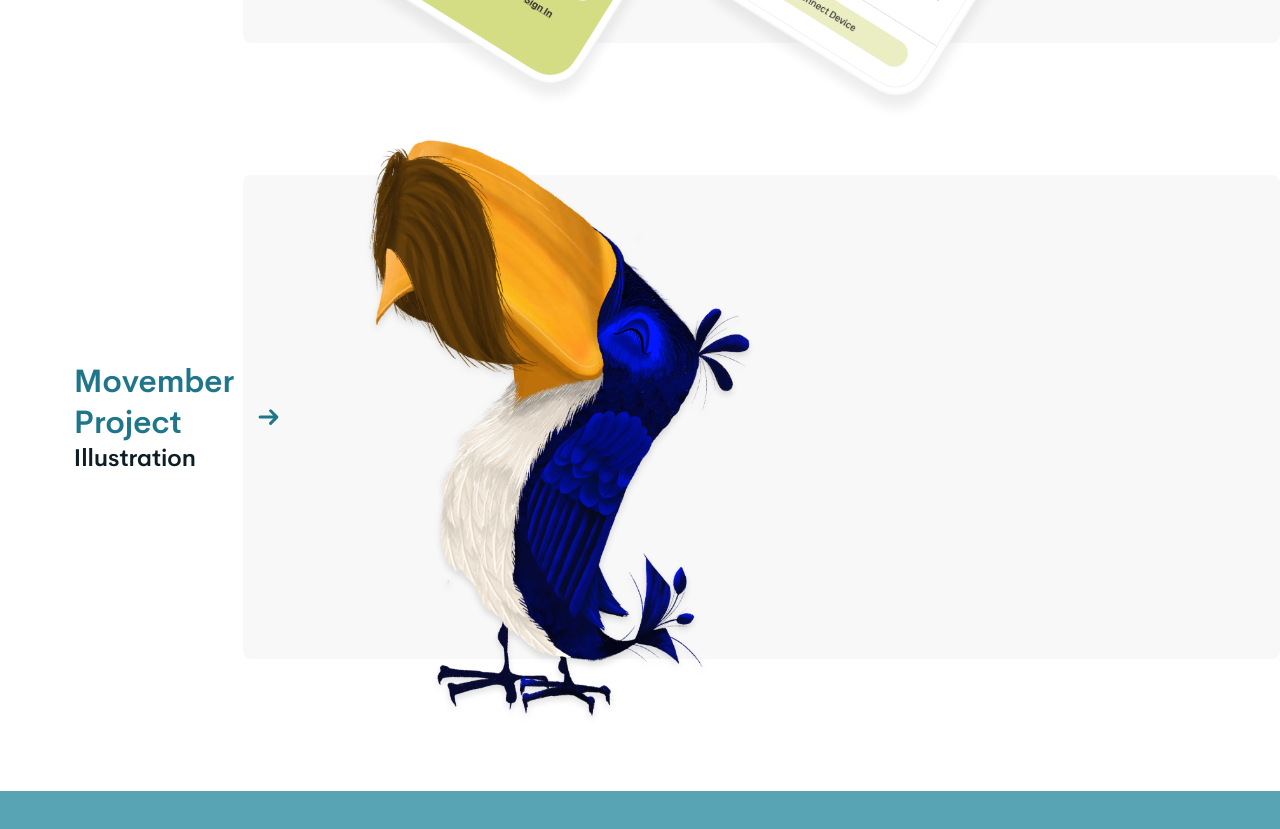
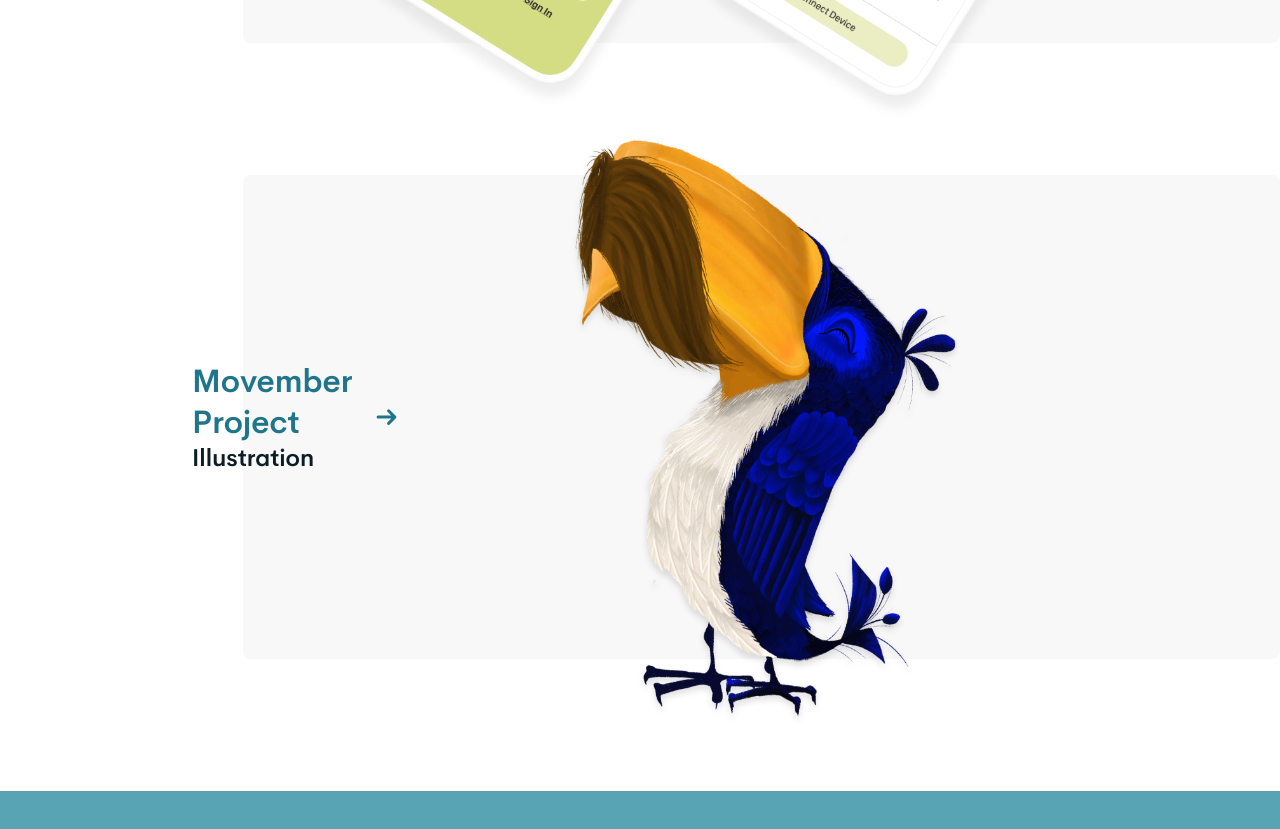
Before and after one commit to JoelChev/sarahhkeast_portfolio, a React (Create React App) app in the folder sarahhkeast_portfolio/: page / in a window 1280 px wide. Shown: the part 1580-2409 px from the top of the page. Built offline with nearby package versions, Linux system fonts and the light colour scheme.

Commit message:
Aligned homepage assets and added styling to the highlight

```diff
--- a/sarahhkeast_portfolio/src/components/project-card.jsx
+++ b/sarahhkeast_portfolio/src/components/project-card.jsx
@@ -1,26 +1,29 @@
 import React, { memo } from 'react';
+import classnames from 'classnames';
 import PropTypes from "prop-types";
 
 import ArrowRightBlue from '../assets/arrow-right-blue.svg';
 
 const projectCard = 'project-card';
 
-const ProjectCard = ({ id, title, subTitle, highLightedProject,
+const ProjectCard = ({ id, title, subTitle, highLightedProject, leavingHighlight,
     handleProjectMouseEnter, handleProjectMouseLeave, images }) => (
 
         <a className={`${projectCard}`}
             href={`/project/${id}`}
             onMouseEnter={() => handleProjectMouseEnter(id)}
-            onMouseLeave={() => handleProjectMouseLeave()}
+            onMouseLeave={() => handleProjectMouseLeave(id)}
             id={`project-${id}`}>
             <div className={`${projectCard}__text-container`}>
                 <div className={`${projectCard}__title-container`}>
-                    {
-                        highLightedProject === id ?
-                            <div className={`${projectCard}__highlight`} />
-                            : null
-                    }
                     <div className={`${projectCard}__title-align-container`}>
+                        {
+                            highLightedProject === id ?
+                                <div className={classnames(`${projectCard}__highlight`,
+                                    leavingHighlight === id ? `${projectCard}__highlight--hiding` : ''
+                                )} />
+                                : null
+                        }
                         <h4 className={`${projectCard}__title`}>{title}</h4>
                         <h4 className={`${projectCard}__sub-title`}>{subTitle}</h4>
                     </div>
@@ -32,7 +35,8 @@ const ProjectCard = ({ id, title, subTitle, highLightedProject,
 
             <div className={`${projectCard}__image-container`}>
                 <div className={`${projectCard}__image-background-mobile`} />
-                <img className={`${projectCard}__image`}
+                <img className={classnames(`${projectCard}__image`,
+                    images.align === 'center' ? `${projectCard}__image--center` : '')}
                     src={require(`../assets/landing/${images.src}.png`)}
                     alt={`Project ${title} image`} />
                 <img className={`${projectCard}__image-mobile`}
@@ -47,6 +51,7 @@ ProjectCard.propTypes = {
     title: PropTypes.string,
     subTitle: PropTypes.string,
     highLightedProject: PropTypes.bool,
+    leavingHighlight: PropTypes.bool,
     handleProjectMouseEnter: PropTypes.func,
     handleProjectMouseLeave: PropTypes.func,
     images: PropTypes.arrayOf(PropTypes.object),
--- a/sarahhkeast_portfolio/src/constants/projects.json
+++ b/sarahhkeast_portfolio/src/constants/projects.json
@@ -5,6 +5,7 @@
                 "title": "Yokko",
                 "subTitle": "UX/UI",
                 "images": {
+                    "align": "left",
                     "src": "yokko-home-page",
                     "src_mobile": "yokko-home-page-mobile"
                 }
@@ -63,6 +64,7 @@
                 "title": "Movember\nProject",
                 "subTitle": "Illustration",
                 "images": {
+                    "align": "center",
                     "src": "movember-home-page",
                     "src_mobile": "movember-home-page-mobile"
                 }
--- a/sarahhkeast_portfolio/src/pages/landing-page.jsx
+++ b/sarahhkeast_portfolio/src/pages/landing-page.jsx
@@ -23,19 +23,24 @@ const landingPage = 'landingPage';
 class LandingPage extends Component {
 
     state = {
-        highLightedProject: null
+        highLightedProject: null,
+        leavingHighlight: null
     }
 
     handleProjectMouseEnter = (projectId) => {
         this.setState({ highLightedProject: projectId });
     }
 
-    handleProjectMouseLeave = () => {
-        this.setState({ highLightedProject: null });
+    handleProjectMouseLeave = (projectId) => {
+        this.setState({ leavingHighlight: projectId });
+        setTimeout(() => {
+            this.setState({ highLightedProject: null });
+            this.setState({ leavingHighlight: null });
+        }, 201);
     }
 
     renderProjectCards() {
-        const { highLightedProject } = this.state;
+        const { highLightedProject, leavingHighlight } = this.state;
         const { projects } = Projects;
         return projects.map((project, index) => {
             const { landing } = project;
@@ -46,6 +51,7 @@ class LandingPage extends Component {
                     title={landing.title}
                     subTitle={landing.subTitle}
                     highLightedProject={highLightedProject}
+                    leavingHighlight={leavingHighlight}
                     handleProjectMouseEnter={this.handleProjectMouseEnter}
                     handleProjectMouseLeave={this.handleProjectMouseLeave}
                     images={landing.images} />
--- a/sarahhkeast_portfolio/src/styles/components/menu-modal.scss
+++ b/sarahhkeast_portfolio/src/styles/components/menu-modal.scss
@@ -44,6 +44,7 @@
         from {height:0px; opacity: 0;}
         to {height:234px; opacity: 1;}
     }
+
     @keyframes slide-up
     {
         from {height:234px; opacity: 1;}
--- a/sarahhkeast_portfolio/src/styles/components/project-card.scss
+++ b/sarahhkeast_portfolio/src/styles/components/project-card.scss
@@ -21,21 +21,37 @@
     &__highlight {
         width: 10px;
         background-color: $color-yellow-highlight;
-        position:absolute;
-        top:0;
-        bottom:0;
-        left: 50%;
+        position: absolute;
+        bottom: 0;
+        left: -25%;
         border-radius: 4px;
-
+        max-height: 100%;
+        animation: slide-up-highlight 0.2s ease-out forwards;
         @media (max-width: $breakpoint-tablet) {
             display: none;
         }
+        &--hiding {
+            animation: slide-down-highlight 0.2s ease-out forwards;
+        }
+    }
+
+    @keyframes slide-up-highlight
+    {
+        from {height: 0; opacity: 0;}
+        to {height: 100%; opacity: 1;}
+    }
+
+    @keyframes slide-down-highlight
+    {
+        from {height: 100%; opacity: 1;}
+        to {height: 0; opacity: 0;}
     }
 
     &__text-container {
         display: flex;
         flex: 1 1 auto;
-        align-items: flex-end;
+        align-items: flex-start;
+        margin-left: 15%;
         flex-direction: column;
         margin-right: -36px;
         z-index: 2;
@@ -101,6 +117,7 @@
         height: 484px;
         position: relative;
         width: 81%;
+        margin-left: -15%;
         @media (max-width: $breakpoint-desktop) {
             height: 332px;
         }
@@ -134,13 +151,22 @@
         left: 10%;
         max-height: 125%;
         @media (max-width: $breakpoint-desktop) and (min-width: $breakpoint-tablet) {
-            left: 0%;
-            margin-right: 0;
+            margin-left: auto;
+            margin-right: auto;
+            text-align: center;
+            left: 0;
+            right: 0;
             max-width: 100%;
-            max-height: 150%;
         }
         @media (max-width: $breakpoint-tablet) {
             display: none;
+        }
+        &--center {
+            margin-left: auto;
+            margin-right: auto;
+            text-align: center;
+            left: 0;
+            right: 0;
         }
     }
 
```
